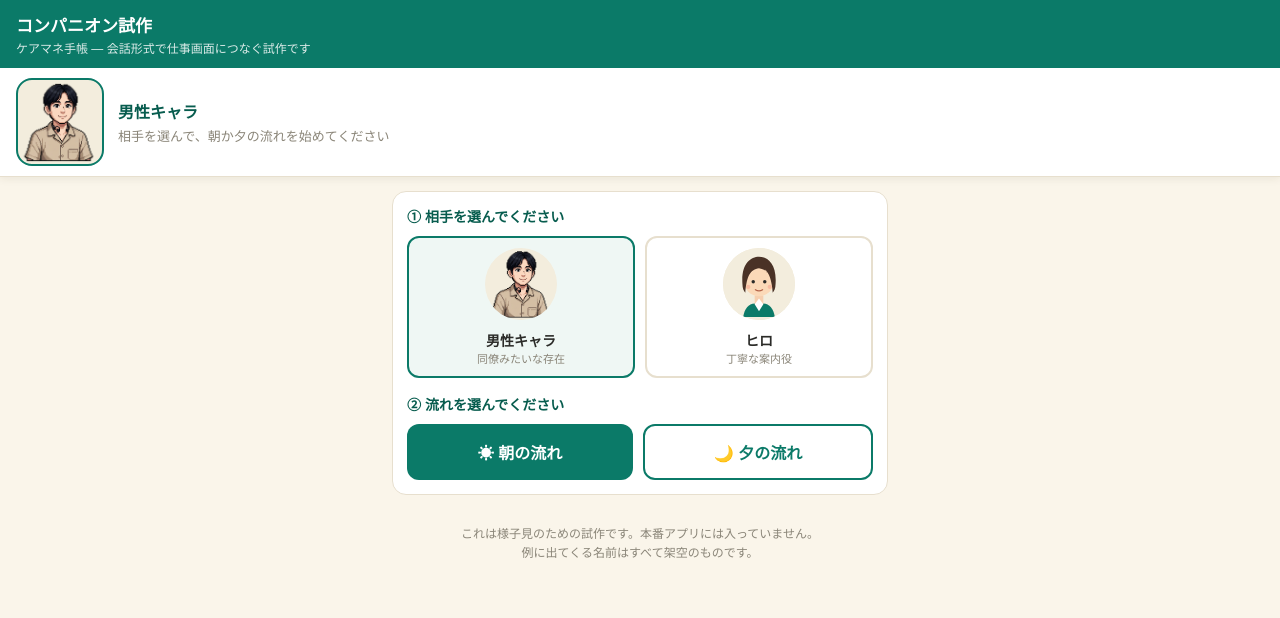
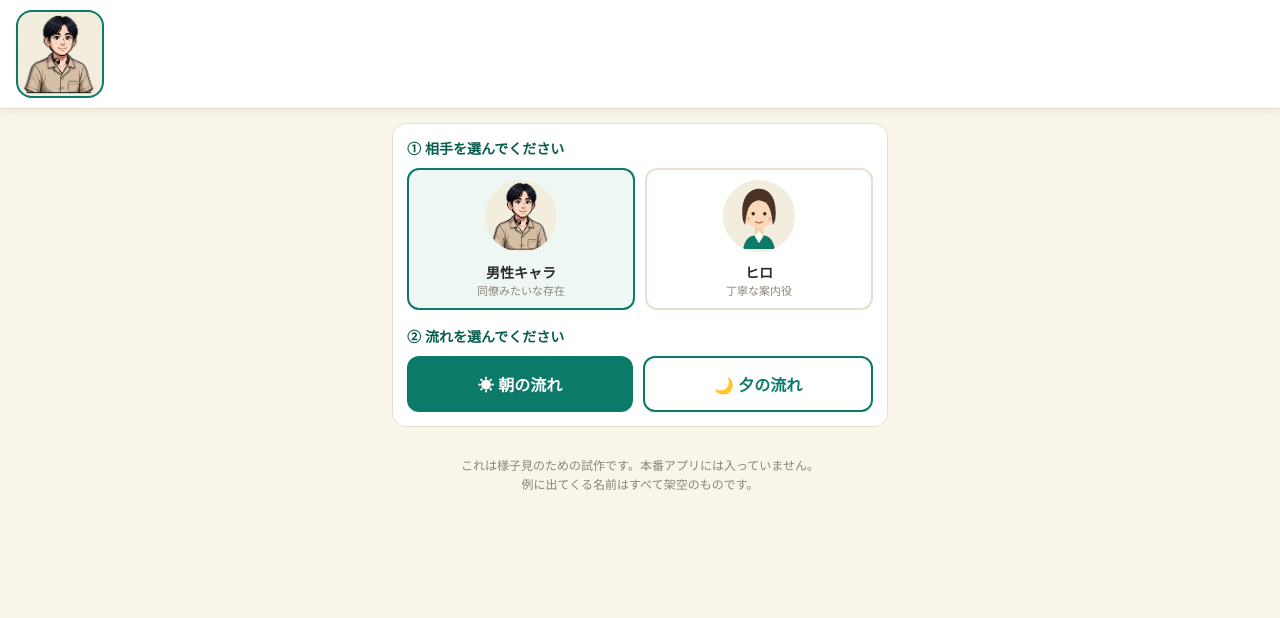
Before and after one commit to tklabo-caremane/companion-proto, a plain HTML site: page index.html in a window 1280 px wide. Drawn offline with Linux system fonts and the light colour scheme.

Commit message:
ヘッダー帯とステージの名前・状態表示を撤去（上部はキャラ絵のみ）

```diff
--- a/index.html
+++ b/index.html
@@ -9,9 +9,6 @@
   *{ box-sizing:border-box; -webkit-tap-highlight-color:transparent; }
   body{ margin:0; font-family:"Hiragino Kaku Gothic ProN","Hiragino Sans","Noto Sans JP",sans-serif; background:var(--cream); color:var(--ink); }
   .topsticky{ position:sticky; top:0; z-index:10; box-shadow:0 2px 8px rgba(60,50,20,.08); }
-  header{ background:var(--teal); color:#fff; padding:12px 16px; }
-  header .t{ font-size:17px; font-weight:700; }
-  header .s{ font-size:12px; opacity:.85; margin-top:2px; }
 
   /* ---------- キャラ常駐ステージ ---------- */
   #stage{ display:flex; align-items:center; gap:14px; background:#fff; border-bottom:1px solid var(--line); padding:10px 16px; }
@@ -19,12 +16,6 @@
   /* キャラは原則として完全静止。動かす場合はポーズ絵の差し替えでのみ行う */
   .stage-char img,.stage-char svg{ width:88px; height:88px; object-fit:cover; object-position:top; border-radius:16px; border:2px solid var(--teal); background:#F3EDDD; display:block; }
   @keyframes blink{ 0%,100%{ opacity:.25; } 50%{ opacity:1; } }
-  .stage-info{ flex:1; min-width:0; }
-  .stage-name{ font-size:16px; font-weight:700; color:var(--teal-dark); }
-  .stage-status{ font-size:13px; color:var(--muted); margin-top:3px; min-height:18px; }
-  .dotanim i{ font-style:normal; animation:blink 1s infinite; }
-  .dotanim i:nth-child(2){ animation-delay:.25s; } .dotanim i:nth-child(3){ animation-delay:.5s; }
-
   main{ max-width:520px; margin:0 auto; padding:14px 12px 40px; }
   .panel{ background:var(--card); border:1px solid var(--line); border-radius:14px; padding:14px; margin-bottom:14px; }
   .panel h2{ font-size:14px; margin:0 0 10px; color:var(--teal-dark); }
@@ -78,17 +69,9 @@
 </head>
 <body>
 <div class="topsticky">
-  <header>
-    <div class="t">コンパニオン試作</div>
-    <div class="s">ケアマネ手帳 ― 会話形式で仕事画面につなぐ試作です</div>
-  </header>
   <div id="stage">
     <div class="stage-char">
       <span id="stage-face"></span>
-    </div>
-    <div class="stage-info">
-      <div class="stage-name" id="stage-name">男性キャラ</div>
-      <div class="stage-status" id="stage-status">相手を選んで、朝か夕の流れを始めてください</div>
     </div>
   </div>
 </div>
@@ -147,7 +130,6 @@ function avatarHTML(){
 }
 function refreshStage(){
   document.getElementById('stage-face').innerHTML = avatarHTML();
-  document.getElementById('stage-name').textContent = CHAR_NAMES[charType];
 }
 function selectChar(t){
   charType = t;
@@ -161,10 +143,9 @@ const chat = document.getElementById('chat');
 const stage = document.getElementById('stage');
 const wait = ms => new Promise(r => setTimeout(r, ms));
 function scrollDown(){ window.scrollTo({top: document.body.scrollHeight, behavior:'smooth'}); }
-function setStatus(t){ document.getElementById('stage-status').textContent = t; }
-function setStatusTyping(){
-  document.getElementById('stage-status').innerHTML = '入力中<span class="dotanim"><i>.</i><i>.</i><i>.</i></span>';
-}
+/* 状態テキスト表示は撤去済み（上部はキャラ絵のみ）。呼び出し側の互換のため空関数として残す */
+function setStatus(t){ /* no-op */ }
+function setStatusTyping(){ /* no-op */ }
 
 /* ---------- タイプライター（ドラクエ式） ---------- */
 function collectTextNodes(node, arr){
```
